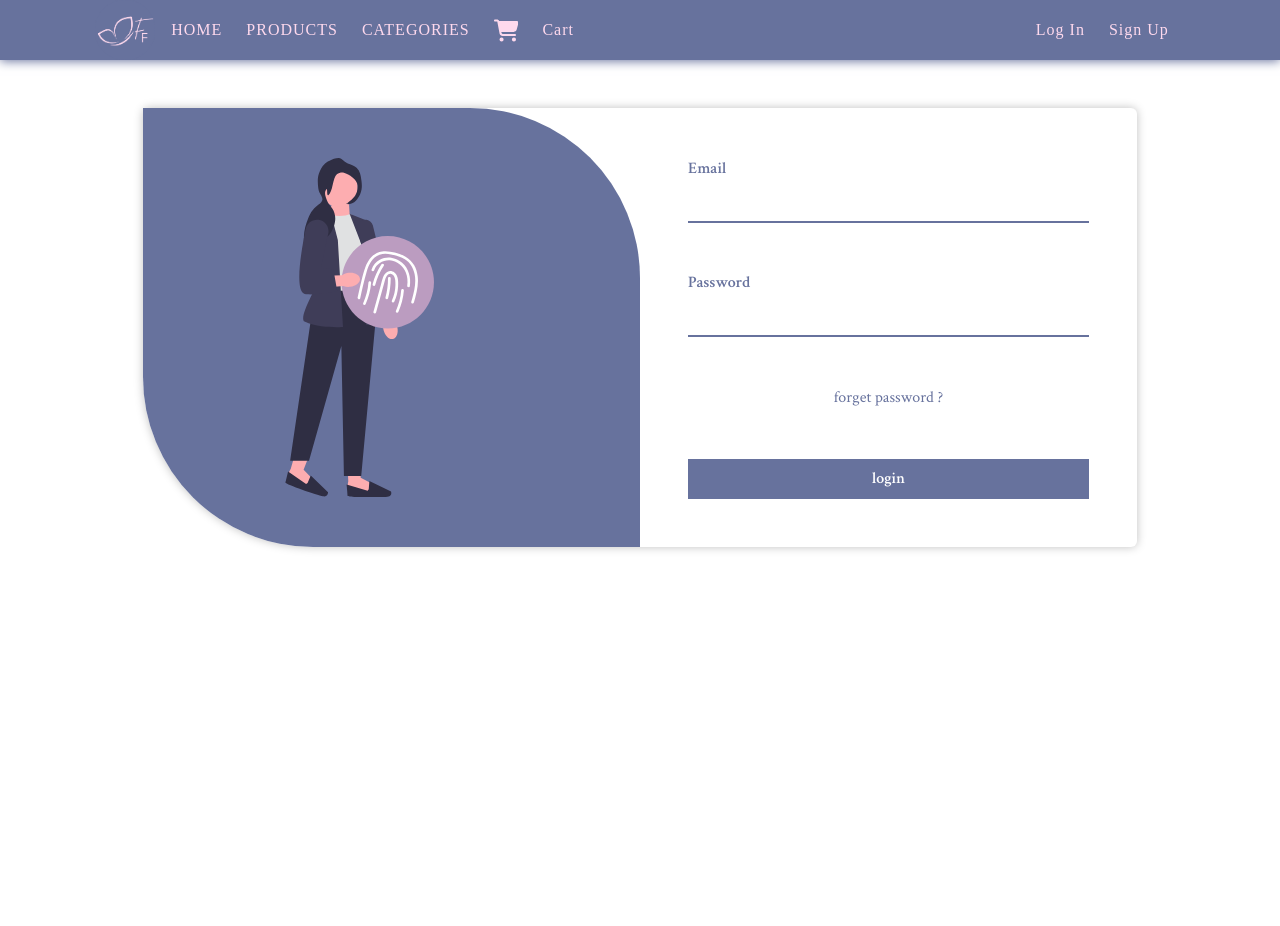
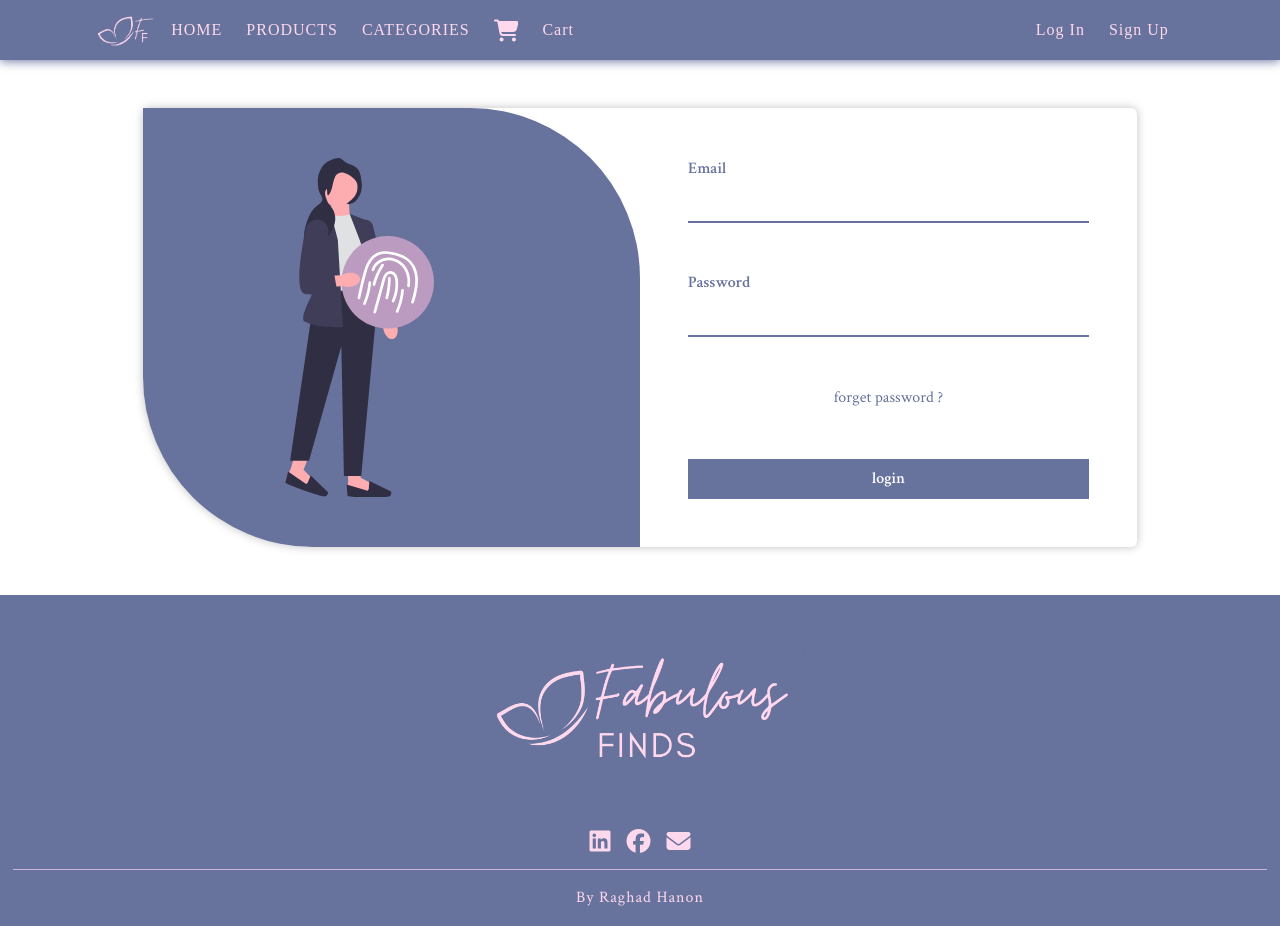
Before and after one commit to RaghadHanon/FabulousFinds, a React (Vite) app: page /Login in a window 1280 px wide. Before the commit the page ends 800 px from the top, so only its background shows below. Built offline with nearby package versions, Linux system fonts and the light colour scheme; a web font is replaced by a local one.

Commit message:
updte , add Footer

```diff
--- /dev/null
+++ b/src/components/Footer.jsx
@@ -0,0 +1,33 @@
+import React from "react";
+import logo from "../../public/images/logo/logo2.png";
+import style from "./Footer.module.css";
+function Footer() {
+  return (
+    <div className={`bgcolor1 d-flex flex-column justify-content-center align-items-center`}>
+      <img src={logo} className="col-4 p-5" />
+      <ul className={`d-flex gap-3 m-0 py-3 px-0 d-flex justify-content-center align-items-center`}>
+        <li>
+          <a href="https://www.linkedin.com/in/raghad-hanon" target="_blank" rel="noopener noreferrer">
+            <i className="fab fa-linkedin fa-xl" style={{ color: "#fed9ed" }}></i>
+          </a>
+        </li>
+        <li>
+          <a href="https://www.facebook.com/raghad.hanon.3/" target="_blank" rel="noopener noreferrer">
+            <i className="fab fa-facebook fa-xl" style={{ color: "#fed9ed" }}></i>
+          </a>
+        </li>
+        <li>
+          <a href="mailto:raghadhanoon2015@gmail.com">
+          <i class="fa-solid fa-envelope fa-xl" style={{color: "#fed9ed"}}></i>
+          </a>
+        </li>
+      </ul>
+      <span className={`color4 CrimsonTextFont letterSpace p-3 text-center ${style.creater}`}>
+        By Raghad Hanon
+      </span>
+
+    </div>
+  );
+}
+
+export default Footer;
--- /dev/null
+++ b/src/components/Footer.module.css
@@ -0,0 +1,4 @@
+.creater{
+  width: calc( 98%);
+  border-top: 1px solid #fed9edab;
+}
--- a/src/components/Product.jsx
+++ b/src/components/Product.jsx
@@ -62,8 +62,6 @@ function Product() {
   const addToCart = async (productId) => {
 
     if (loggedIn) {
-
-
       const token = localStorage.getItem('userToken');
       try {
         const { data } = await axios.post(`https://ecommerce-node4.vercel.app/cart`, {
--- a/src/routs/Root.jsx
+++ b/src/routs/Root.jsx
@@ -2,6 +2,7 @@ import React, { useState, useEffect } from 'react';
 import NavBar from '../components/NavBar';
 import { Outlet } from 'react-router-dom';
 import Loader from '../components/Loader';
+import Footer from '../components/Footer';
 
 function Root() {
   const [componentsLoaded, setComponentsLoaded] = useState(false);
@@ -21,6 +22,7 @@ function Root() {
         <>
           <NavBar />
           <Outlet />
+          <Footer/>
         </>
       )}
     </>
```
